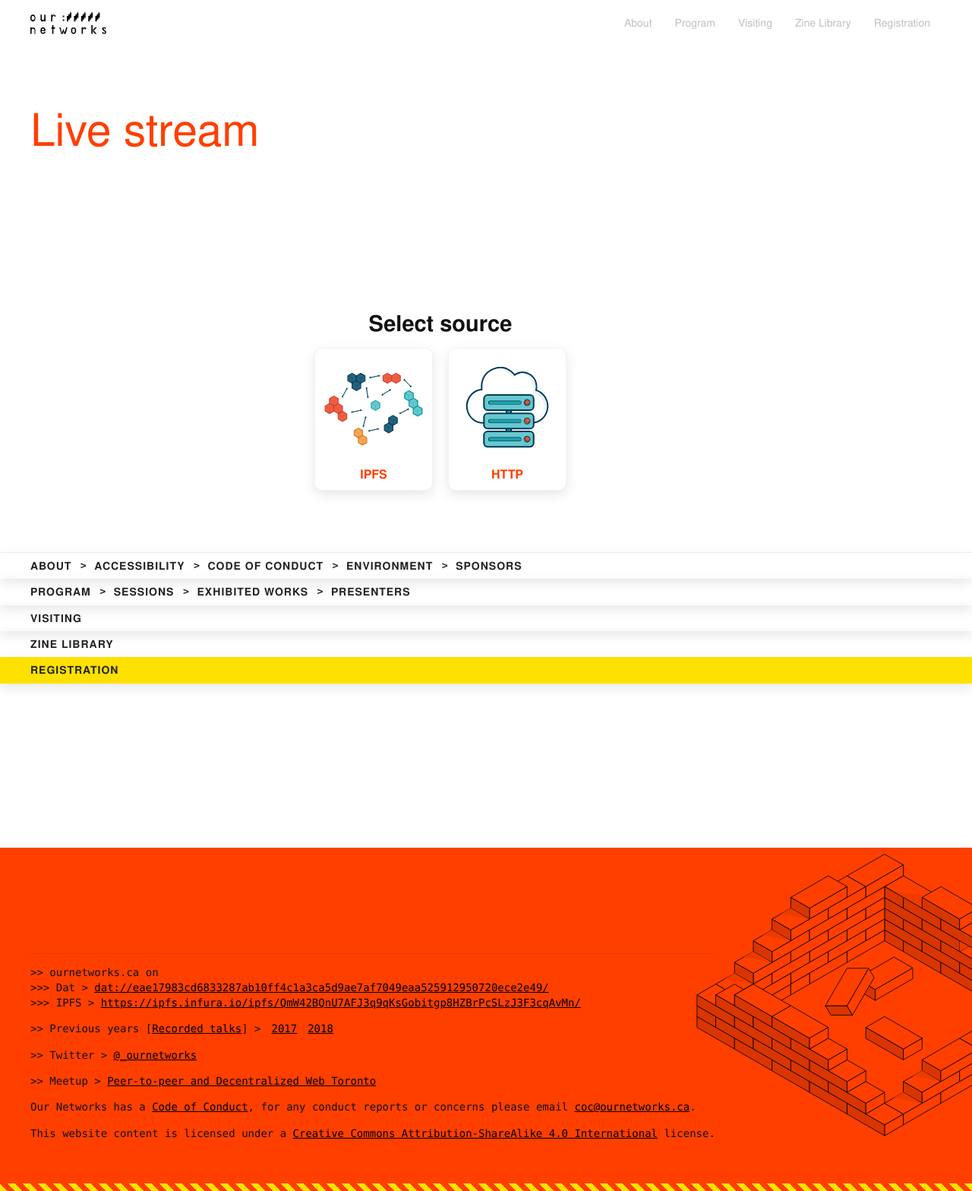
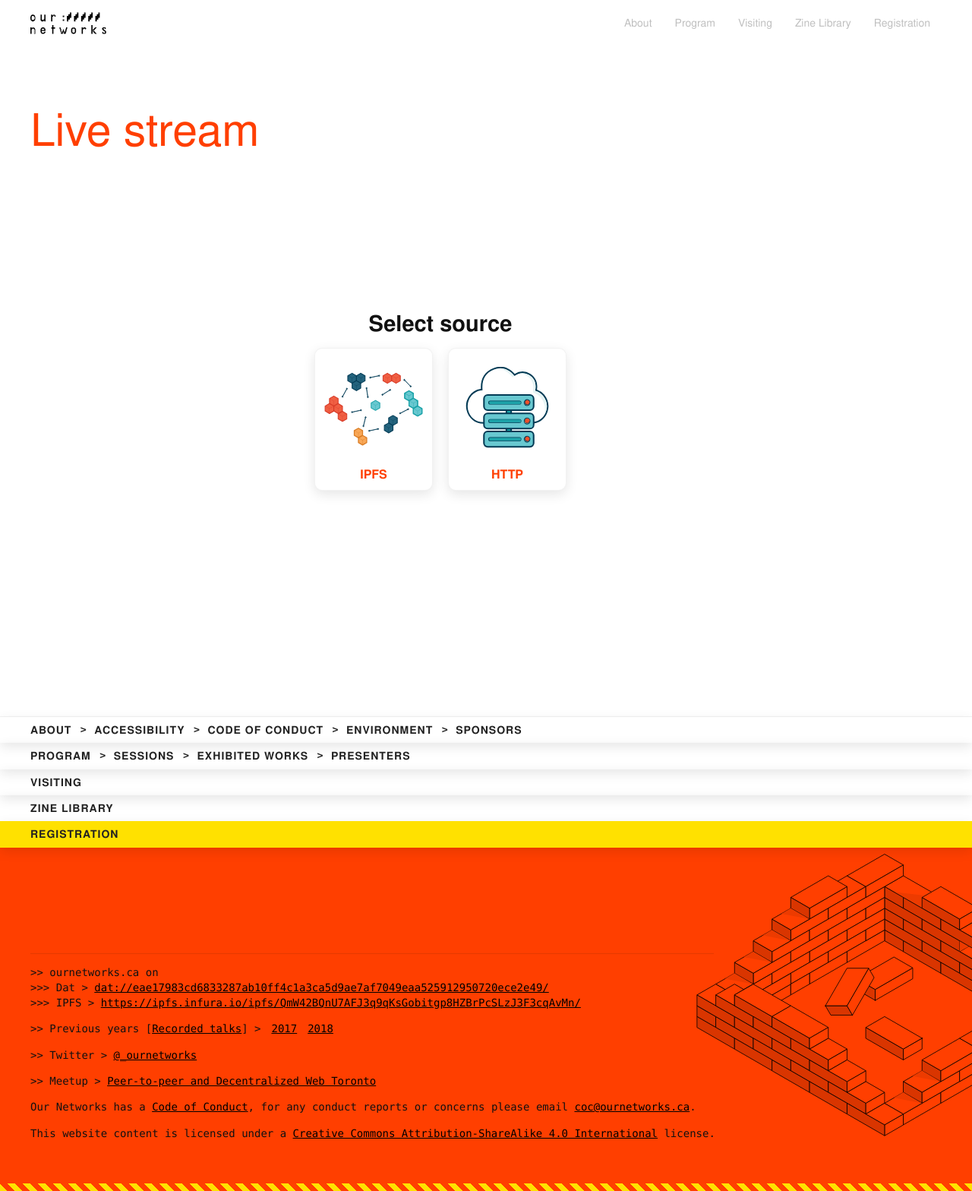
Before and after one commit to ournetworks/ournetworks.ca, a Jekyll site: the page built from livestream.md, in a window 1280 px wide. Shown: the whole page at 76% size. Built offline with Jekyll 4.4.1, drawn with Linux system fonts in a browser that asks for light colours.

Commit message:
add frontmatter for non-sticky nav

```diff
--- a/_includes/nav-vertical.html
+++ b/_includes/nav-vertical.html
@@ -1,4 +1,4 @@
-<div class="nav-vertical bg-white fixed">
+<div class="nav-vertical bg-white {% if page.navBottom %}relative{% else %}sticky{% endif %}">
   <nav class="nav">
     <ul class="menu flex">
       {% assign currentTitle = page.title %}
--- a/_sass/_layout.scss
+++ b/_sass/_layout.scss
@@ -10,6 +10,10 @@
 
 .absolute {
   position: absolute;
+}
+
+.sticky {
+  position: sticky;
 }
 
 .sticky-top {
--- a/_sass/_navigation-vertical.scss
+++ b/_sass/_navigation-vertical.scss
@@ -6,7 +6,6 @@
   background: $white;
   text-transform: uppercase;
   z-index: 11;
-  position: sticky;
   font-size: 14px;
 
   .nav-item {
```
Also changed, not shown: livestream.md (+1 -0 lines).
